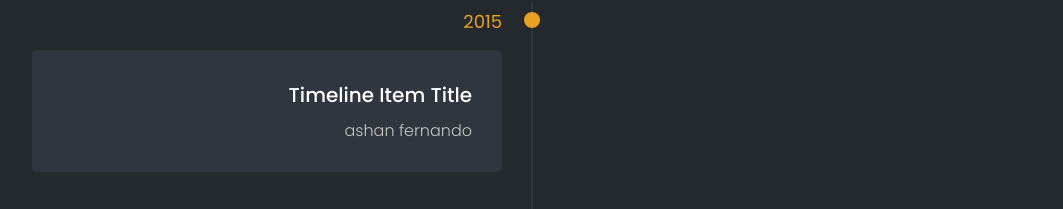
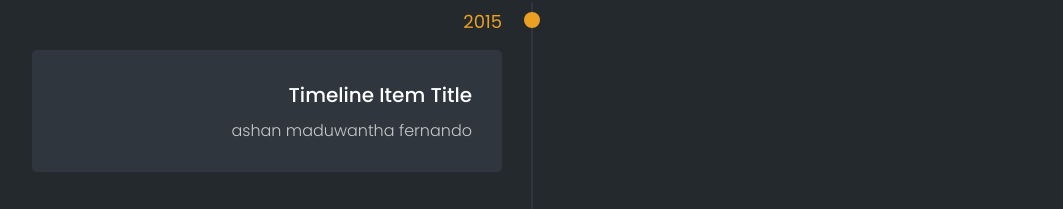
Before and after one commit to Afernandoblack/ashan-web, a plain HTML site: page index.html in a window 1280 px wide. Shown: the part 98-307 px from the top of the page, without its empty margins (108-1171 px from the left). Drawn offline with Linux system fonts and the light colour scheme.

Commit message:
Update index.html

```diff
--- a/index.html
+++ b/index.html
@@ -15,7 +15,7 @@
 			<div class="timeline-date">2015</div>
 			<div class="timeline-content">
 				<h3>timeline item title</h3>
-				<p>ashan fernando </p>
+				<p>ashan maduwantha fernando </p>
 			</div>
 		</div>
 		<div class="timeline-item">
```
